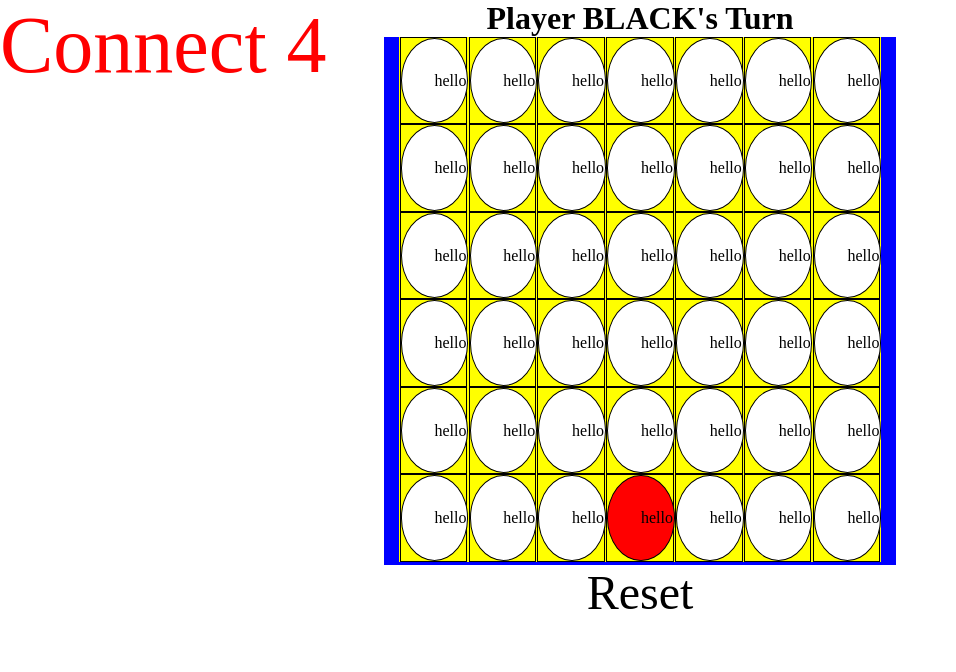
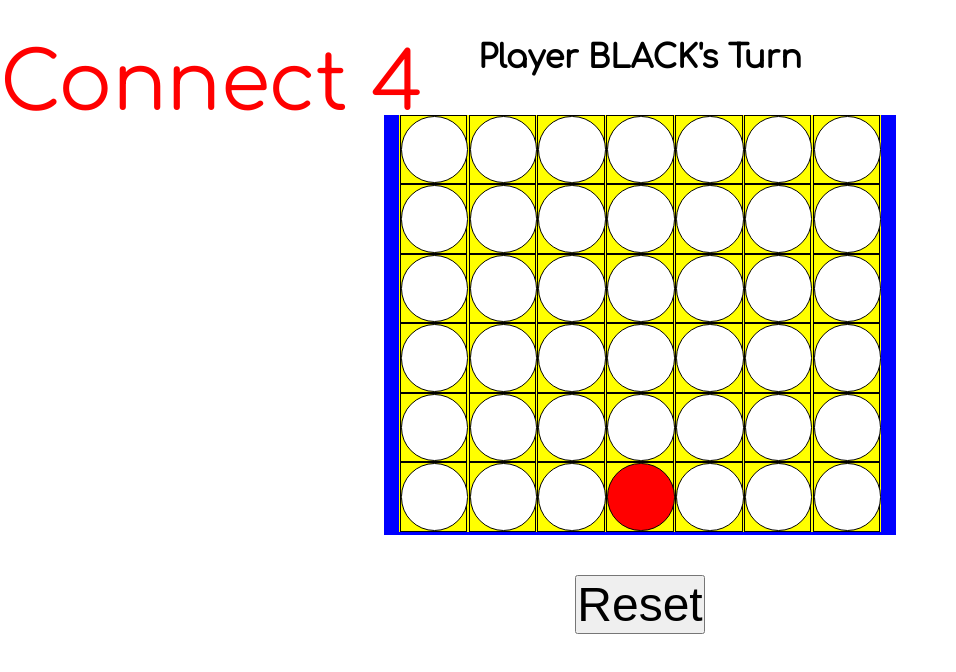
Before and after one commit to jamesgarcia2020/Connect4, a plain HTML site: page index.html in a window 1280 px wide. Both pictures are taken after a click on the element 640 px from the left and 300 px from the top of the page. Shown: the whole page, without its empty margins (0-956 px from the left). Drawn offline with Linux system fonts and the light colour scheme.

Commit message:
adding pics

```diff
--- a/css/style.css
+++ b/css/style.css
@@ -2,6 +2,11 @@
             margin: 0;
             padding: 0;
             box-sizing: border-box;
+        }
+
+        body {
+            font-family: 'Comfortaa', cursive;
+            text-align: center;
         }
 
         header {
@@ -13,13 +18,29 @@ header {
         }
 
         @keyframes moveMe {
-    0% { top: 750px }
-    100% { top: 0px }
-    0% { left: 900px }
-    100% { left: 0px }
+            0% {
+                top: 750px
             }
-header, h1, #reset {
+            100% {
+                top: 0px
+            }
+            0% {
+                left: 900px
+            }
+            100% {
+                left: 0px
+            }
+        }
+
+        header,
+        h1,
+        #reset {
             text-align: center;
+        }
+
+        h1,
+        #reset {
+            margin: 40px;
         }
 
         #container {
@@ -33,13 +54,13 @@ header, h1, #reset {
             border-bottom: 3px solid blue;
         }
 
-#container > div {
+        #container>div {
             width: 14%;
             border: 1px solid black;
             margin: auto;
+        }
 
-}
-#container > div > div {
+        #container>div>div {
             border: 1px solid black;
             border-radius: 50%;
             padding: 50%;
--- a/index.html
+++ b/index.html
@@ -1,17 +1,20 @@
 <!DOCTYPE html>
 <html lang="en">
+
 <head>
     <meta charset="UTF-8">
     <meta name="viewport" content="width=device-width, initial-scale=1.0">
-
+    <link href="https://fonts.googleapis.com/css2?family=Comfortaa&display=swap" rel="stylesheet">
     <link rel="stylesheet" href="css/style.css">
     <script defer src="js/main.js"></script>
-    <title>Document</title>
+    <title>Connect 4</title>
 </head>
+
 <body>
     <header>Connect 4</header>
     <h1 class="" id="msg">NEW GAME</h1>
-<div id="container"> </div>
-<div id="reset">Reset</div>
+    <div id="container"> </div>
+    <button id="reset">Reset</button>
 </body>
+
 </html>
--- a/js/main.js
+++ b/js/main.js
@@ -3,29 +3,19 @@ for (let i = 0; i < 42; i++) {
     let square = document.createElement('div');
     let circle = document.createElement('div');
     circle.id = i;
-  circle.textContent = 'hello';
     square.appendChild(circle);
     document.getElementById('container').appendChild(square);
-  console.log(circle.id)
-
 }
-
 
 let reset = document.getElementById('reset');
 const msg = document.getElementById('msg');
-
-
-
-
-
-
 
 //This is showing each players chip color
 const LOOK_UP = {
     1: 'red',
     '-1': 'black',
     null: 'white',
-};
+}
 
 /*----- app's state (variables) -----*/
 //The state of the board
@@ -57,7 +47,7 @@ function initialize() {
 function handleClick(evt) {
     const index = parseInt(evt.target.id);
     let column = index % 7 //column number
-  console.log(column);
+
     if (winner || board[column]) return; //if top of column has a value or game has a winner
     let playerChoice = column
     while (board[playerChoice + 7] === null && playerChoice + 7 < 42) {
@@ -65,62 +55,50 @@ function handleClick(evt) {
         playerChoice += 7
     };
     board[playerChoice] = player;
-  console.log(horizontalCheck())
-  console.log(verticalCheck())
-  console.log(diagonalrl())
-  console.log(diagonallr())
     winner = horizontalCheck() || verticalCheck() || diagonallr() || diagonalrl();
-  console.log(playerChoice)
     player *= -1;
     render()
 }
+//win logic for all possible moves
 
 function diagonalrl() {
-  return board.some(function (element, idx) {
-    return idx % 6 > 2 && idx < 18 && Math.abs(board[idx] + board[idx + 6] + board[idx + 12] +
+    return board.some(function(element, idx) {
+        return idx % 7 > 2 && idx < 21 && Math.abs(board[idx] + board[idx + 6] + board[idx + 12] +
             board[idx + 18]) === 4
     })
 }
 
 function diagonallr() {
-  return board.some(function (element, idx) {
+    return board.some(function(element, idx) {
         return idx % 7 < 4 && Math.abs(board[idx] + board[idx + 8] + board[idx + 16] +
             board[idx + 24]) === 4
     })
 }
 
-
 function verticalCheck() {
-  return board.some(function (element, idx) {
+    return board.some(function(element, idx) {
         return idx + 21 < board.length && Math.abs(board[idx] + board[idx + 7] + board[idx + 14] +
             board[idx + 21]) === 4
     })
 }
 
 function horizontalCheck() {
-  return board.some(function (element, idx) {
-    return idx % 7 < 4 && Math.abs(board[idx] + board[idx + 1] + board[idx + 2]
-      + board[idx + 3]) === 4
+    return board.some(function(element, idx) {
+        return idx % 7 < 4 && Math.abs(board[idx] + board[idx + 1] + board[idx + 2] +
+            board[idx + 3]) === 4
     })
 }
-
 
 // based on the mouse click this function adds the current players choice to the board.
 function render() {
     board.forEach((element, id) => {
         document.getElementById(id).style.backgroundColor = LOOK_UP[element];
         if (winner) {
-      msg.innerText = `Player ${player > 0 ? '1' : '2'} Wins!`
+            msg.innerText = `Player ${player > 0 ? '2' : '1'} Wins!`
         } else {
             msg.innerText = `Player ${LOOK_UP[player].toUpperCase()}'s Turn`
-
+        }
+    });
 }
 
-  });
-
-}
-
-
-
-
 initialize()
```
Also changed, not shown: 1 other file. Lines whose indentation alone changed are shown as unchanged.
